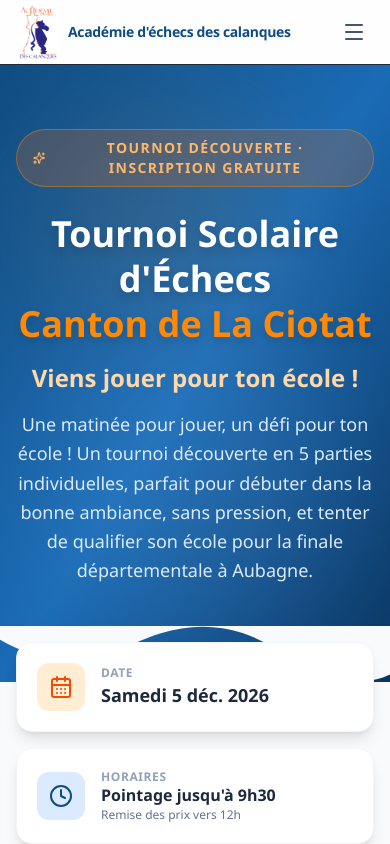
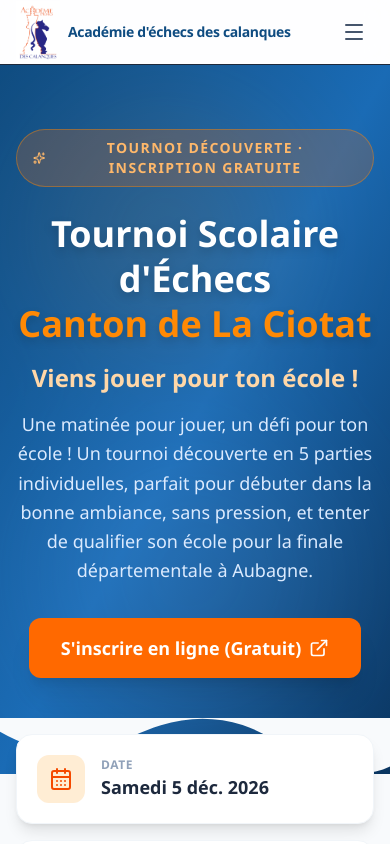
Before and after one commit to jgiraudeau/ac_echecs_calanques, a Next.js app: page /tournoi-scolaire in a window 390 px wide. Shown: the top 844 px of the page. Built offline with nearby package versions, Linux system fonts and the light colour scheme.

Commit message:
Ajout lien inscription en ligne Sharly-Chess pour le tournoi scolaire

```diff
--- a/src/app/tournoi-scolaire/page.tsx
+++ b/src/app/tournoi-scolaire/page.tsx
@@ -28,6 +28,7 @@ export const metadata: Metadata = {
 };
 
 const VENUE_ADDRESS = "20 avenue du Docteur Emmanuel Agostini, 13260 Cassis";
+const REGISTRATION_URL = "https://sharly-chess.com/fr/events/scolaire-canton-la-ciotat";
 
 export default function TournoiScolairePage() {
   return (
@@ -52,9 +53,18 @@ export default function TournoiScolairePage() {
           <p className="text-2xl md:text-3xl font-bold text-orange-200 mb-4">
             Viens jouer pour ton école !
           </p>
-          <p className="text-lg md:text-xl text-blue-100 max-w-3xl mx-auto leading-relaxed">
+          <p className="text-lg md:text-xl text-blue-100 max-w-3xl mx-auto leading-relaxed mb-8">
             Une matinée pour jouer, un défi pour ton école ! Un tournoi découverte en 5 parties individuelles, parfait pour débuter dans la bonne ambiance, sans pression, et tenter de qualifier son école pour la finale départementale à Aubagne.
           </p>
+          <a
+            href={REGISTRATION_URL}
+            target="_blank"
+            rel="noopener noreferrer"
+            className="inline-flex items-center justify-center gap-2 bg-orange-500 hover:bg-orange-600 text-white font-bold text-lg px-8 py-4 rounded-xl shadow-xl transition-all hover:scale-105"
+          >
+            S&apos;inscrire en ligne (Gratuit)
+            <ExternalLink className="w-5 h-5" />
+          </a>
         </div>
         <div className="absolute -bottom-1 left-0 w-full overflow-hidden leading-[0] z-10">
           <svg
@@ -366,7 +376,7 @@ export default function TournoiScolairePage() {
                 Inscrire votre enfant ou votre école
               </h2>
               <p className="text-slate-600 leading-relaxed">
-                Contactez-nous pour inscrire gratuitement votre enfant ou obtenir des renseignements sur la constitution de l&apos;équipe de votre école.
+                Inscrivez votre enfant directement et gratuitement en ligne via Sharly-Chess, ou contactez-nous pour tout renseignement sur la constitution de l&apos;équipe de votre école.
               </p>
               <div className="pt-2 space-y-1.5 text-sm text-slate-700 font-medium">
                 <p className="font-bold text-slate-900">Quentin Massardo</p>
@@ -384,10 +394,19 @@ export default function TournoiScolairePage() {
               </div>
             </div>
 
-            <div className="shrink-0">
+            <div className="shrink-0 flex flex-col gap-3">
+              <a
+                href={REGISTRATION_URL}
+                target="_blank"
+                rel="noopener noreferrer"
+                className="inline-flex items-center justify-center gap-2 bg-orange-500 hover:bg-orange-600 text-white font-bold px-8 py-4 rounded-xl shadow-lg transition-all hover:scale-105"
+              >
+                S&apos;inscrire en ligne
+                <ExternalLink className="w-4 h-4" />
+              </a>
               <Link
                 href="/contact"
-                className="inline-flex items-center justify-center gap-2 bg-[#0F4C81] hover:bg-[#0a3560] text-white font-bold px-8 py-4 rounded-xl shadow-lg transition-all hover:scale-105"
+                className="inline-flex items-center justify-center gap-2 bg-[#0F4C81] hover:bg-[#0a3560] text-white font-bold px-8 py-3.5 rounded-xl shadow-md transition-all hover:scale-105"
               >
                 Nous contacter
                 <ArrowRight className="w-4 h-4" />
```
